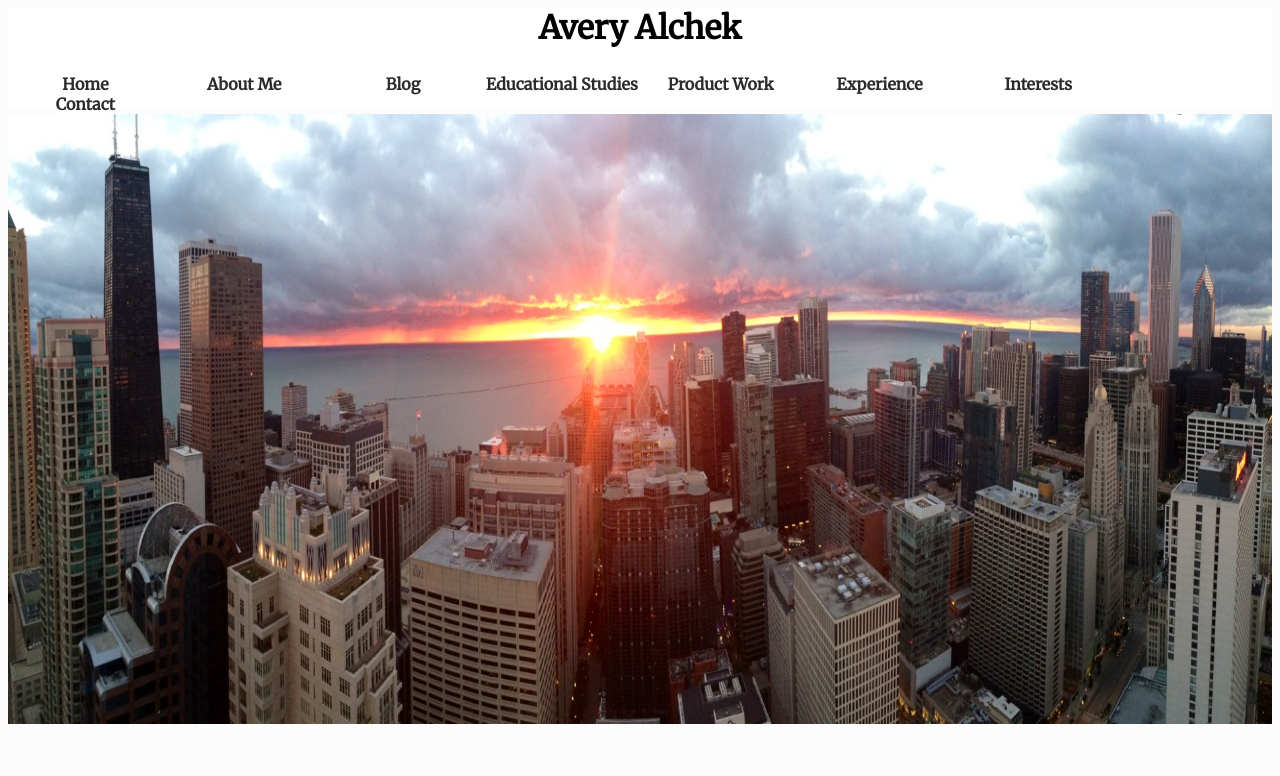
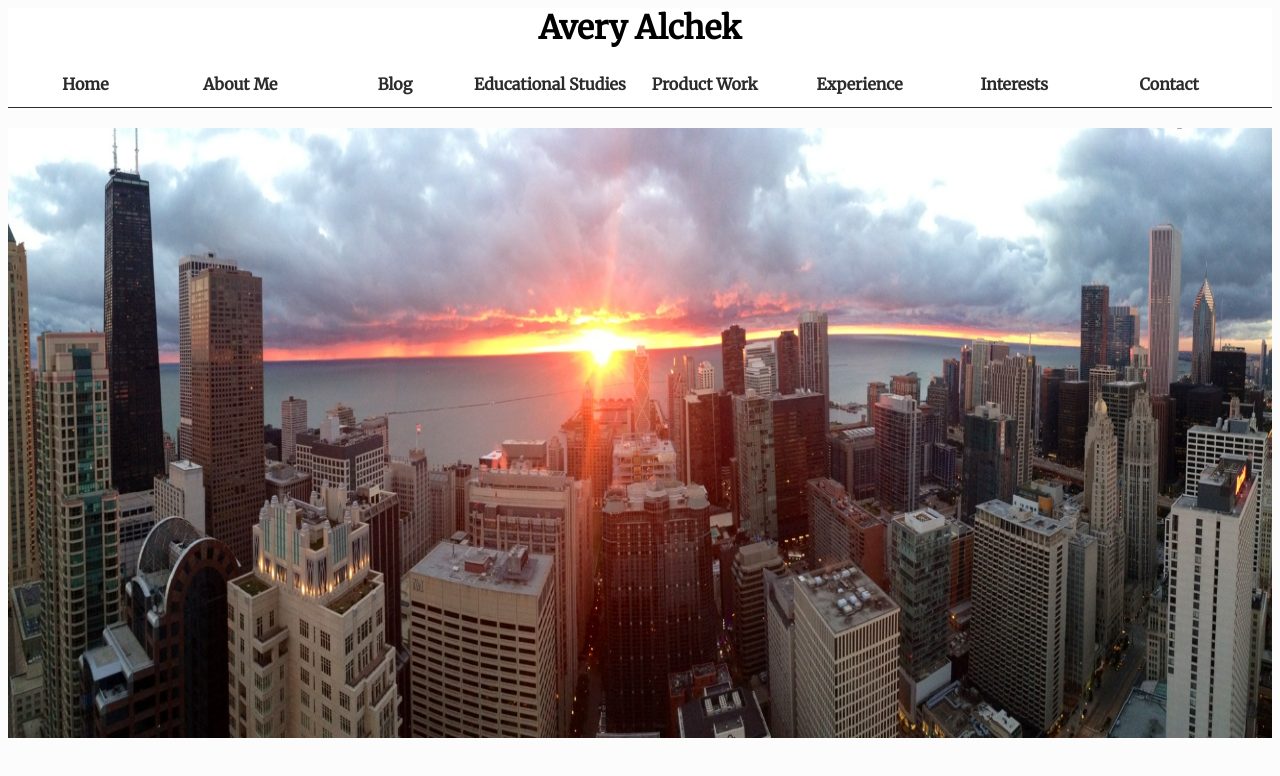
Before and after one commit to aalchek/aalchek.github.io, a plain HTML site: page index.html in a window 1280 px wide. Drawn offline with Linux system fonts and the light colour scheme.

Commit message:
made nav bar more flexible

```diff
--- a/aalchek.css
+++ b/aalchek.css
@@ -25,7 +25,7 @@ display: inline-block;
 .top_bar .ulnav{
   padding-bottom: 13px;
   border-bottom: 1px solid #2B2B2B;
-
+  overflow: hidden;
 }
 
 
@@ -55,12 +55,14 @@ display: inline-block;
 }
 
 .linav{
-  display: inline-block;
+  display: inline;
   text-align: center;
   width: 12.25%;
   margin-left: auto;
   margin-right: auto;
+  float: left;
 }
+
 
 .anav{
   background-color: white;
```
